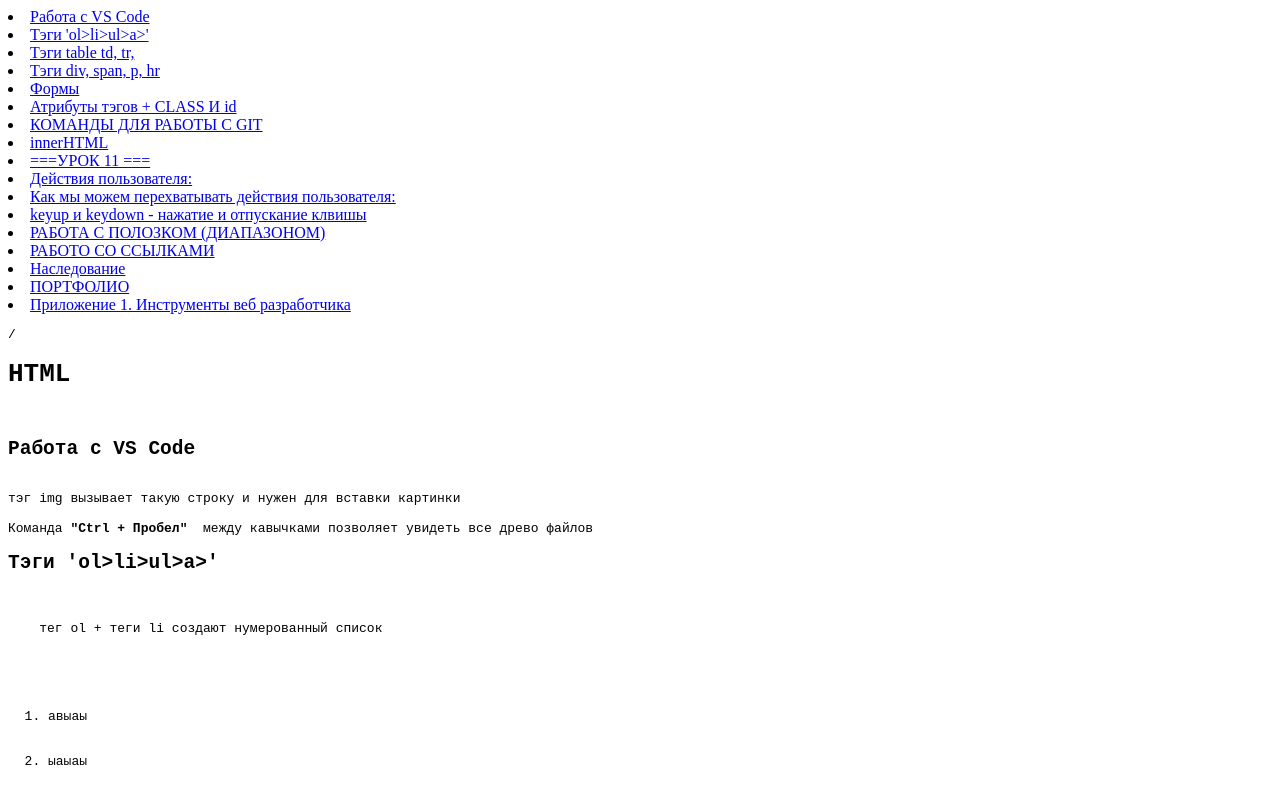
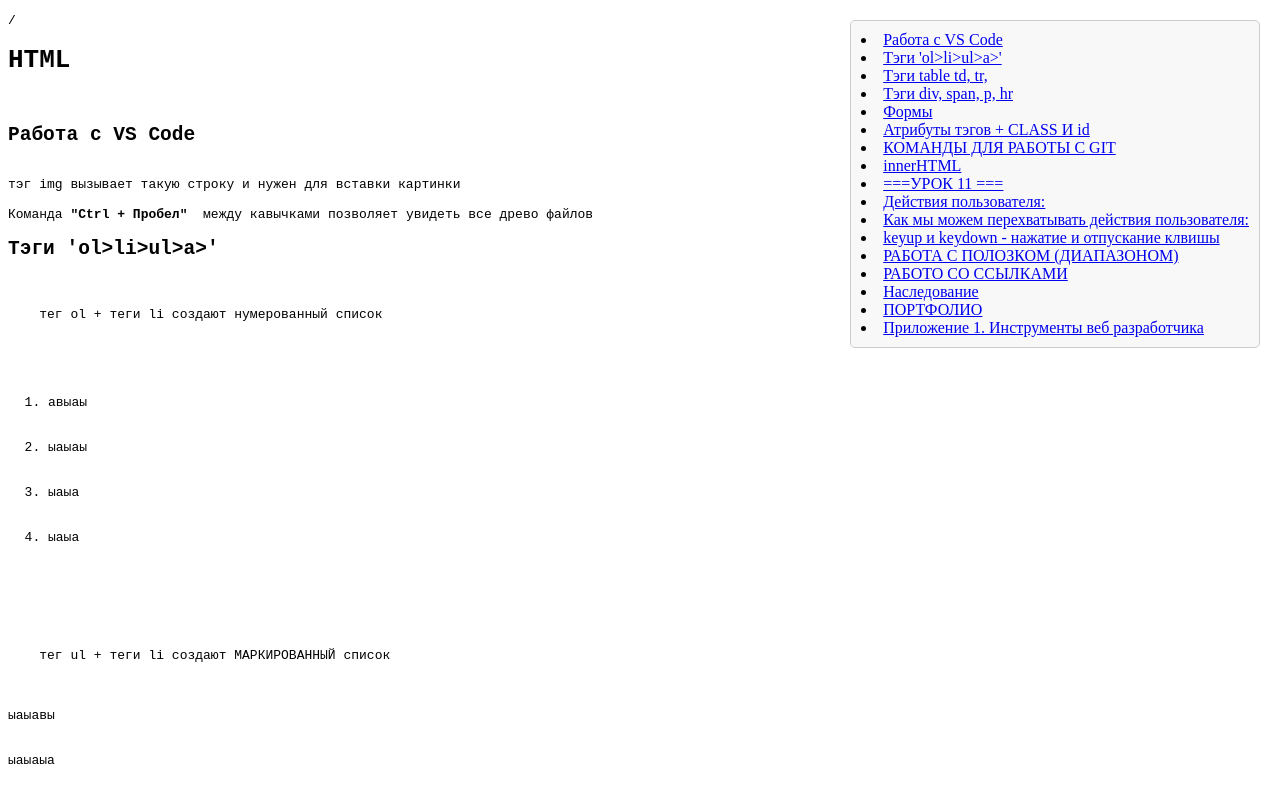
Before and after one commit to mister-project/book_JS, a plain HTML site: page index.html in a window 1280 px wide. Shown: the top 795 px of the page. Drawn offline with Linux system fonts and the light colour scheme.

```diff
--- a/style.css
+++ b/style.css
@@ -3,7 +3,7 @@
 /* padding: 0;
 } */
 
-*/ #toc {
+#toc {
     position: fixed;
     top: 20px;
     right: 20px;
```
